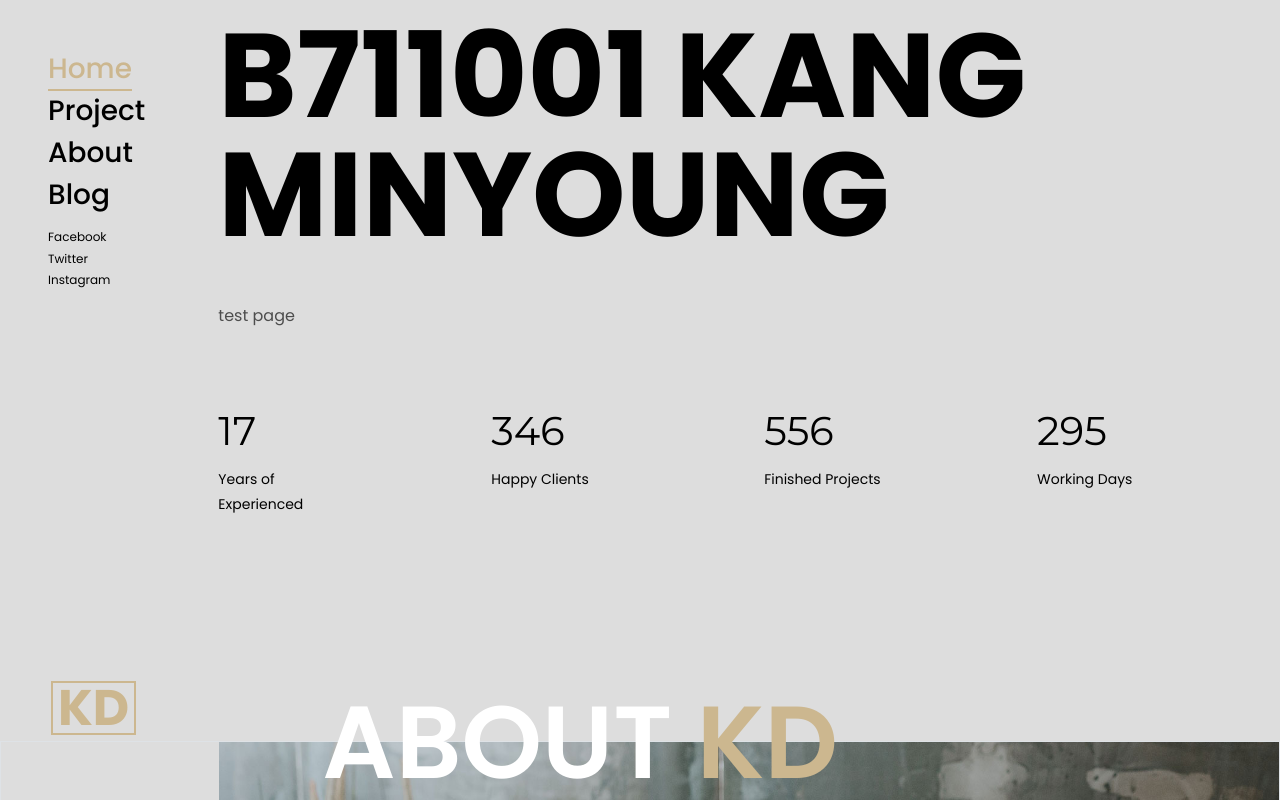
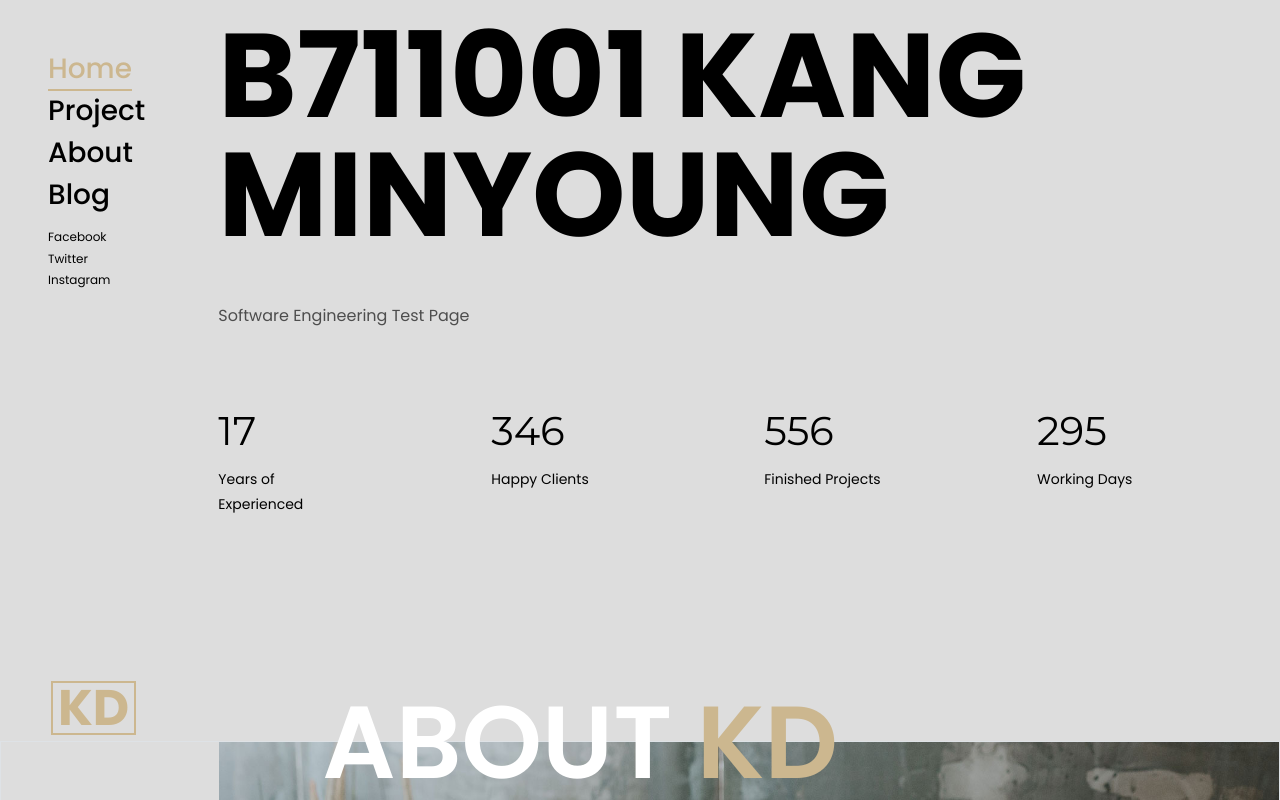
Before and after one commit to wkfk8673/webtest, a plain HTML site: page index.html in a window 1280 px wide. Shown: the top 800 px of the page. Drawn offline with Linux system fonts and the light colour scheme; some packages are replaced by stand-ins of ours; no server answers; files whose address does not match are found by name.

Commit message:
Update index.html

```diff
--- a/index.html
+++ b/index.html
@@ -58,7 +58,7 @@
 							<h1 class="mb-5">B711001 KANG MINYOUNG</h1>
 							<div class="row">
 								<div class="col-md-6">
-									<p>test page</p>
+									<p>Software Engineering Test Page</p>
 								</div>
 							</div>
 						</div>
```
